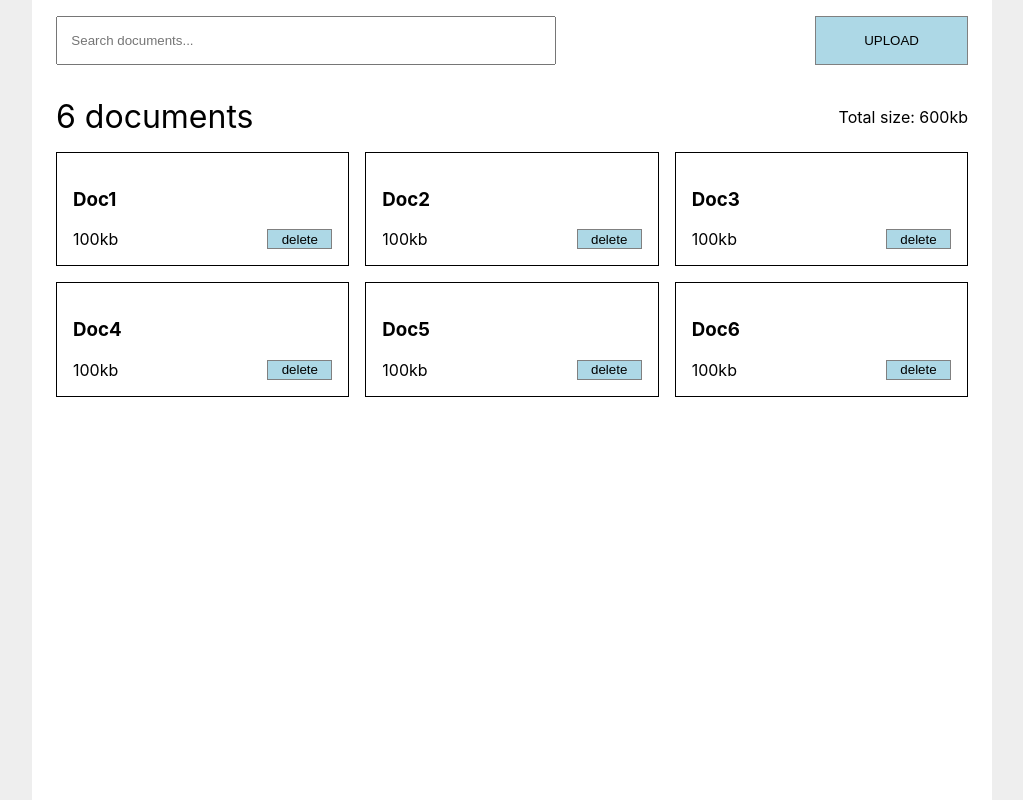
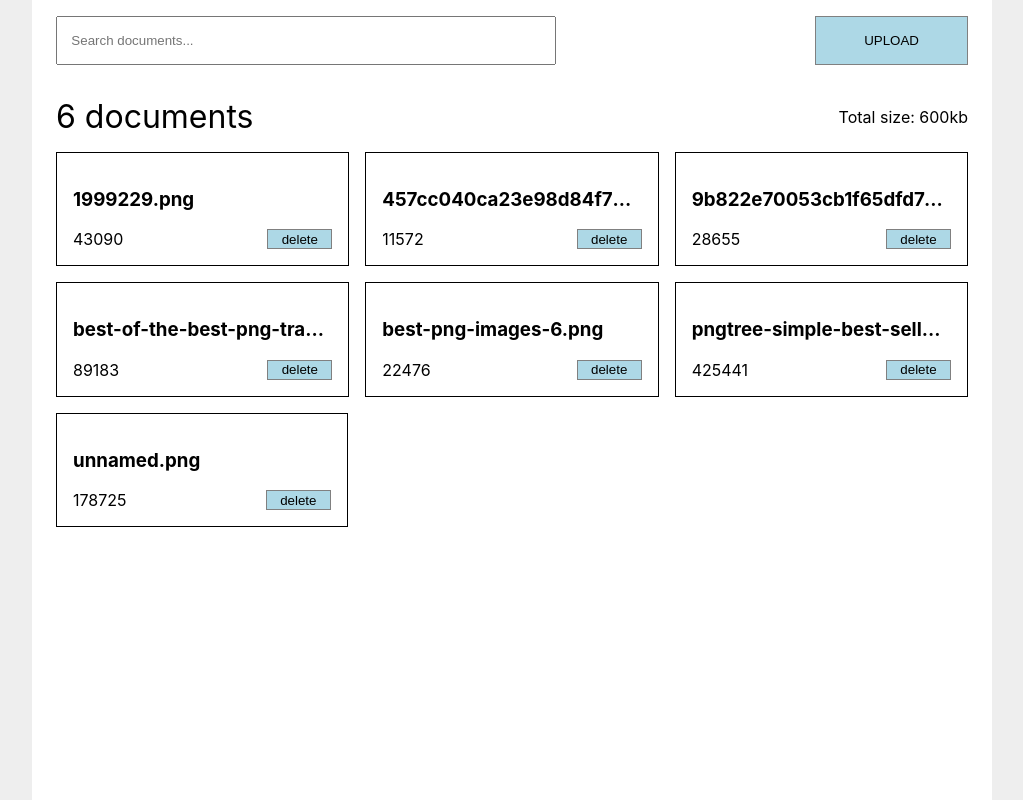
Before and after one commit to lmammino/next-sample-file-upload-app, a Next.js app: page / in a window 1280 px wide. Shown: the whole page, without its empty margins (128-1151 px from the left). Built offline with nearby package versions, Linux system fonts and the light colour scheme.

Commit message:
Refactoring style and starting to split out components

```diff
--- /dev/null
+++ b/components/fileCard.js
@@ -0,0 +1,20 @@
+import PropTypes from 'prop-types'
+import styles from '../styles/Home.module.css'
+
+function FileCard ({ name, size, onDelete }) {
+  return (<li className={styles.file_card}>
+    <h3 title={ name }>{ name }</h3>
+    <footer>
+      <span>{ size }</span>
+      <button className={styles.delete_btn} onClick={onDelete}>delete</button>
+    </footer>
+  </li>)
+}
+
+FileCard.propTypes = {
+  name: PropTypes.string.isRequired,
+  size: PropTypes.number.isRequired,
+  onDelete: PropTypes.func.isRequired
+}
+
+export default FileCard
--- /dev/null
+++ b/components/loading.js
@@ -0,0 +1,3 @@
+export default function Loading () {
+  return <div>Loading...</div>
+}
--- a/pages/index.js
+++ b/pages/index.js
@@ -1,5 +1,19 @@
 import Head from 'next/head'
 import styles from '../styles/Home.module.css'
+import FileCard from '../components/fileCard'
+
+const data = {
+  files: [
+    { name: '1999229.png', size: 43090 },
+    { name: '457cc040ca23e98d84f70d215111255c.jpg', size: 11572 },
+    { name: '9b822e70053cb1f65dfd7a99fcd6d98a-best-quality-badge-by-vexels.png', size: 28655 },
+    { name: 'best-of-the-best-png-transparent-best-of-the-bestpng-images-best-png-600_285.png', size: 89183 },
+    { name: 'best-png-images-6.png', size: 22476 },
+    { name: 'pngtree-simple-best-seller-symbol-png-image_5299870.jpg', size: 425441 },
+    { name: 'unnamed.png', size: 178725 }
+  ],
+  totalSize: 799142
+}
 
 export default function Home () {
   return (
@@ -19,48 +33,9 @@ export default function Home () {
           <span>Total size: 600kb</span>
         </header>
         <ul className={styles.files_container}>
-          <li className={styles.file_card}>
-            <h3>Doc1</h3>
-            <footer>
-              <span>100kb</span>
-              <button className={styles.delete_btn}>delete</button>
-            </footer>
-          </li>
-          <li className={styles.file_card}>
-            <h3>Doc2</h3>
-            <footer>
-              <span>100kb</span>
-              <button className={styles.delete_btn}>delete</button>
-            </footer>
-          </li>
-          <li className={styles.file_card}>
-            <h3>Doc3</h3>
-            <footer>
-              <span>100kb</span>
-              <button className={styles.delete_btn}>delete</button>
-            </footer>
-          </li>
-          <li className={styles.file_card}>
-            <h3>Doc4</h3>
-            <footer>
-              <span>100kb</span>
-              <button className={styles.delete_btn}>delete</button>
-            </footer>
-          </li>
-          <li className={styles.file_card}>
-            <h3>Doc5</h3>
-            <footer>
-              <span>100kb</span>
-              <button className={styles.delete_btn}>delete</button>
-            </footer>
-          </li>
-          <li className={styles.file_card}>
-            <h3>Doc6</h3>
-            <footer>
-              <span>100kb</span>
-              <button className={styles.delete_btn}>delete</button>
-            </footer>
-          </li>
+          { data.files.map(f => {
+            return <FileCard key={ f.name } name={ f.name } size={ f.size } onDelete={() => console.log(f.name)} />
+          }) }
         </ul>
       </main>
     </div>
--- a/styles/Home.module.css
+++ b/styles/Home.module.css
@@ -79,6 +79,13 @@
   margin: 0;
   flex-grow: 1;
   margin-top: 1rem;
+  width: 100%;
+}
+
+.file_card h3 {
+  white-space: nowrap;
+  overflow: hidden;
+  text-overflow: ellipsis;
 }
 
 .file_card:first-child {
@@ -146,6 +153,11 @@
   .file_card {
     margin: 0;
     width: 32%;
+    flex: 1 0 32%;
+  }
+
+  .file_card:last-of-type {
+    flex-grow: 0;
   }
 
   .file_card:first-child {
```
